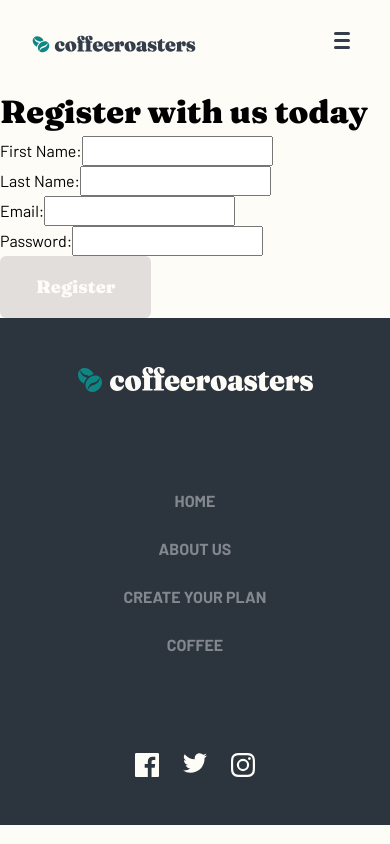
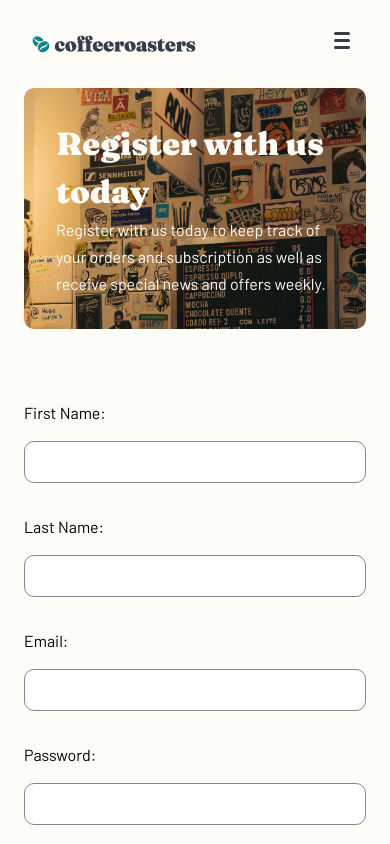
Before and after one commit to kebin20/coffee-roasters-website, a React (Vite) app: page /registration in a window 390 px wide. Shown: the top 844 px of the page. Built offline with nearby package versions, Linux system fonts and the light colour scheme; no server answers; the HTML template or start-up script is replaced by a standard one.

Commit message:
style: completed mobile layout for registration form

```diff
--- a/src/Pages/Registration.module.css
+++ b/src/Pages/Registration.module.css
@@ -1,9 +1,10 @@
 .registrationHero {
-
-}
-
-.registrationHeroTitle {
-
+  background-image: url("../assets/registration/menu.jpg");
+  background-repeat: no-repeat;
+  background-size: cover;
+  padding: 2em;
+  color: var(--lightCream);
+  border-radius: var(--border-px);
 }
 
 /* Tablet portrait and larger */
--- a/src/Pages/Registration.tsx
+++ b/src/Pages/Registration.tsx
@@ -4,18 +4,25 @@ import styles from "./Registration.module.css";
 import NavBar from "../Layout/NavBar";
 import Footer from "../Layout/Footer";
 import RegistrationForm from "../components/RegistrationForm";
+import Wrapper from "../UI/Wrapper";
 
 function Registration() {
   return (
     <>
       <NavBar />
       <main>
+        <Wrapper>
           <div className={styles.registrationHero}>
             <h1 className={styles.registrationHeroTitle}>
               Register with us today
             </h1>
+            <p className={styles.registrationHeroText}>
+              Register with us today to keep track of your orders and
+              subscription as well as receive special news and offers weekly.
+            </p>
           </div>
           <RegistrationForm />
+        </Wrapper>
         <Footer />
       </main>
     </>
--- a/src/UI/Wrapper.module.css
+++ b/src/UI/Wrapper.module.css
@@ -2,14 +2,14 @@
   display: flex;
   flex-direction: column;
   margin-inline: 1.5em;
-  gap: 7.5em;
+  gap: 4.5em;
 }
 
 /* Tablet portrait and larger */
 @media only screen and (min-width: 600px) {
-  /* .wrapper {
-    margin-bottom: 5.25em;
-  } */
+  .wrapper {
+    gap: 7.5em;
+  }
 }
 /* Tablet landscape and larger */
 @media only screen and (min-width: 900px) {
--- a/src/components/RegistrationForm.module.css
+++ b/src/components/RegistrationForm.module.css
@@ -1,17 +1,34 @@
 .formInputGroup {
-
+  display: grid;
+  grid-template-columns: 1fr;
+  gap: 2em;
+  justify-content: center;
 }
 
 .formControl {
+  display: grid;
+  flex-direction: column;
+  gap: 1em;
+}
 
+.formControl > input {
+  padding: 0.5em;
+  border-radius: var(--border-px);
+  outline: transparent;
+  border: 1px solid var(--Grey);
 }
 
 .formControlnvalid {
-
+  color: red;
 }
 
 .errorText {
+  color: red;
+}
 
+.submitFormButton {
+  text-align: center;
+  margin: 3em;
 }
 
 /* Tablet portrait and larger */
--- a/src/components/RegistrationForm.tsx
+++ b/src/components/RegistrationForm.tsx
@@ -81,24 +81,22 @@ function RegistrationForm() {
 
   const firstNameInputClasses = firstNameInputHasError
     ? styles.formControlInvalid
-    : styles.formControl;
+    : "";
 
   const lastNameInputClasses = lastNameInputHasError
     ? styles.formControlInvalid
-    : styles.formControl;
+    : "";
 
-  const emailInputClasses = emailInputHasError
-    ? styles.formControlInvalid
-    : styles.formControl;
+  const emailInputClasses = emailInputHasError ? styles.formControlInvalid : "";
 
   const passwordInputClasses = passwordInputHasError
     ? styles.formControlInvalid
-    : styles.formControl;
+    : "";
 
   return (
     <form onSubmit={formSubmissionHandler}>
       <div className={styles.formInputGroup}>
-        <div className={firstNameInputClasses}>
+        <div className={`${firstNameInputClasses} ${styles.formControl}`}>
           <label htmlFor="first-name">First Name:</label>
           <input
             type="text"
@@ -111,7 +109,7 @@ function RegistrationForm() {
             <p className={styles.errorText}>First name must not be empty.</p>
           )}
         </div>
-        <div className={lastNameInputClasses}>
+        <div className={`${lastNameInputClasses} ${styles.formControl}`}>
           <label htmlFor="last-name">Last Name:</label>
           <input
             type="text"
@@ -124,7 +122,7 @@ function RegistrationForm() {
             <p className={styles.errorText}>Last name must not be empty.</p>
           )}
         </div>
-        <div className={emailInputClasses}>
+        <div className={`${emailInputClasses} ${styles.formControl}`}>
           <label htmlFor="email">Email:</label>
           <input
             type="text"
@@ -137,7 +135,7 @@ function RegistrationForm() {
             <p className={styles.errorText}>Email must not be empty.</p>
           )}
         </div>
-        <div className={passwordInputClasses}>
+        <div className={`${passwordInputClasses}${styles.formControl}`}>
           <label htmlFor="first-name">Password:</label>
           <input
             type="text"
--- a/tsconfig.json
+++ b/tsconfig.json
@@ -28,6 +28,6 @@
     }
   },
 
-  "include": ["src/**/*.ts", "src/**/*.tsx", "src/**/*.js", "src/**/*.jsx"],
+  "include": ["src/**/*.ts", "src/**/*.tsx",  "src/**/*.js", "src/**/*.jsx"],
   "exclude": ["node_modules", "**/*.spec.ts", "**/*.spec.tsx"]
 }
```
Also changed, not shown: src/assets/registration/menu.jpg (added). Lines whose indentation alone changed are shown as unchanged.
